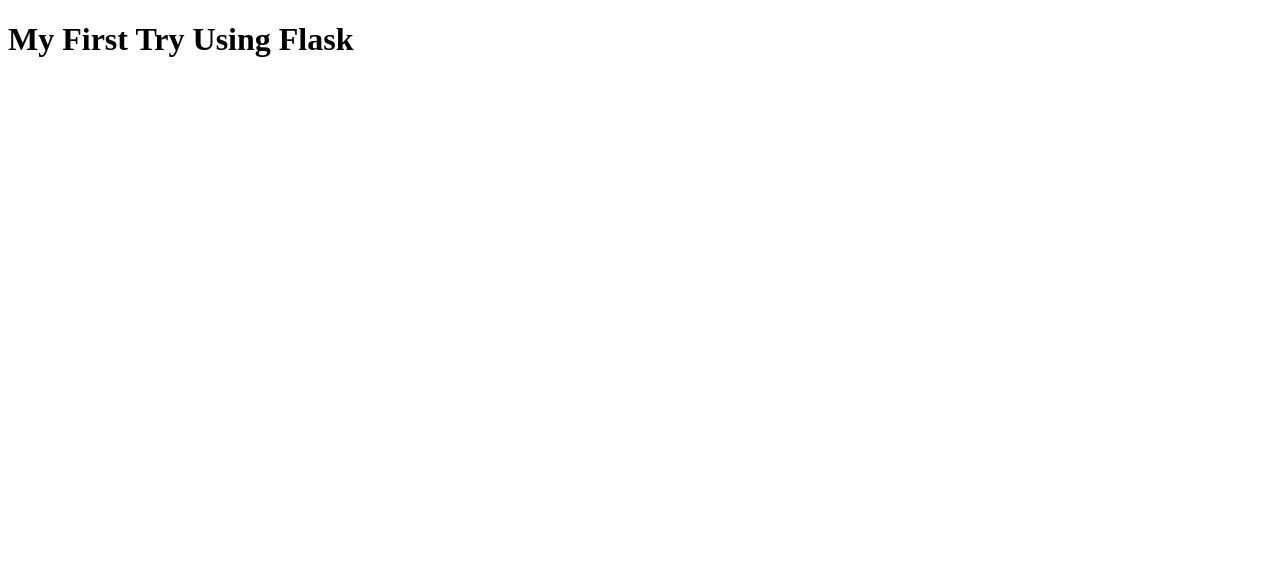
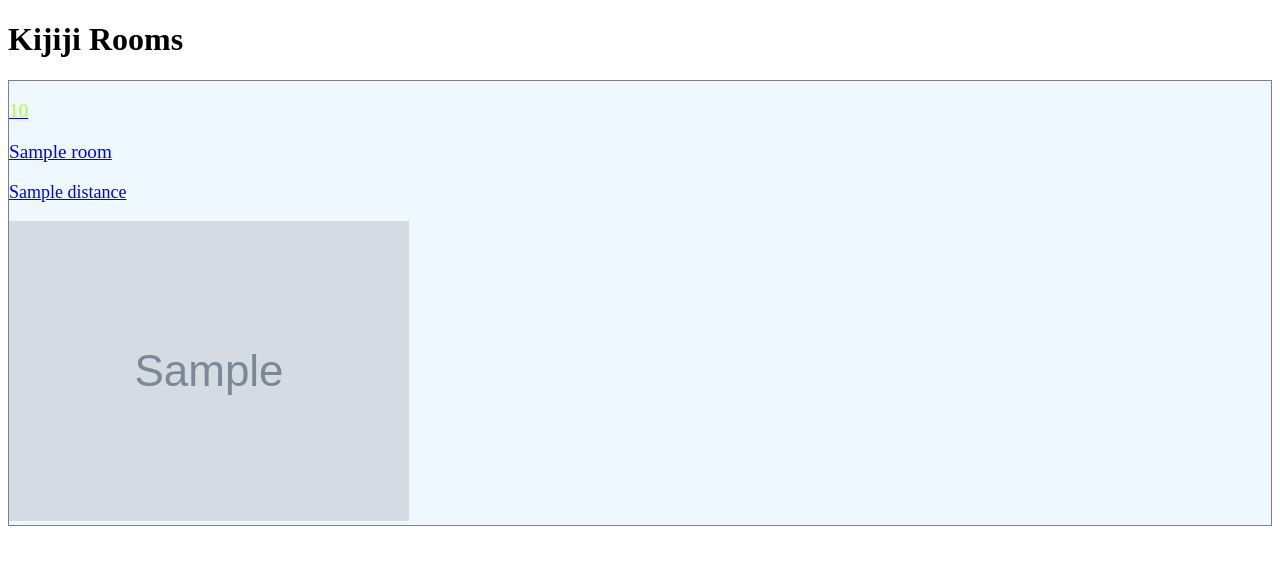
Before and after one commit to rajputje/Kijiji-Web-Scraper, a Flask app: template kijiji_rooms/templates/home.html in a window 1280 px wide. Shown: the top 565 px of the page. Run offline with Flask 2, Linux system fonts and the light colour scheme; the template is opened without the code that fills it: most values are stand-ins (such as "Sample title", 1, 10 or a date in 2020); grey boxes marked "Sample" are stand-in pictures.

Commit message:
Landing page now displays the first page of search results with basic css

```diff
--- a/kijiji_rooms/kijiji_web_scraper.py
+++ b/kijiji_rooms/kijiji_web_scraper.py
@@ -1,4 +1,5 @@
 import requests
+import re
 
 from bs4 import BeautifulSoup
 
@@ -16,7 +17,7 @@ response = requests.get(url)
 html = BeautifulSoup(response.text, 'html.parser')
 
 
-infoList = html.findAll('div', class_='info')
+infoList = html.findAll('div', class_='search-item')
 
 class Room:
     price = ''
@@ -24,6 +25,7 @@ class Room:
 
     link = ''
     distance = ''
+    imageUrl = ''
 
 rooms = []
 
@@ -33,7 +35,7 @@ for info in infoList:
 
     room.price = info.find('div', class_='price').string.strip()
 
-    if room.price != 'Please Contact':
+    if re.search('[a-zA-Z]', room.price) == None:
 
         priceFloat = float(room.price.strip('$').replace(',', ''))
 
@@ -45,6 +47,8 @@ for info in infoList:
     room.link = info.find('a', class_='title').get('href')
 
     room.distance = info.find('div', class_='distance').string.strip()
+    room.imageUrl = info.find('img').get('data-src', None)
+    if room.imageUrl == None:
+        room.imageUrl = info.find('img')['src']
 
-    print(room.__dict__)
     rooms.append(room)
--- a/kijiji_rooms/main.py
+++ b/kijiji_rooms/main.py
@@ -1,10 +1,11 @@
 from flask import Flask, render_template
+import kijiji_web_scraper
 
 app = Flask(__name__)
 
 @app.route("/")
 def home():
-    return render_template("home.html")
+    return render_template("home.html", rooms = kijiji_web_scraper.rooms)
 
 if __name__ == "__main__":
     app.run(debug=True)
--- /dev/null
+++ b/kijiji_rooms/static/css/stylesheet.css
@@ -0,0 +1,17 @@
+.info{
+    border: 1px solid gray;
+    background-color: aliceblue;
+}
+
+.price{
+    color: greenyellow;
+    font-size: larger;
+}
+
+.title{
+    font-size: larger;
+}
+
+.distance{
+    font-size: large;
+}
--- a/kijiji_rooms/templates/home.html
+++ b/kijiji_rooms/templates/home.html
@@ -2,9 +2,20 @@
 <html lang="en" dir="ltr">
   <head>
     <meta charset="utf-8">
-    <title>Flask Tutorial</title>
+    <link rel="stylesheet" href="{{url_for('static', filename='css/stylesheet.css')}}">
+    <title>Kijiji Rooms</title>
   </head>
   <body>
-    <h1> My First Try Using Flask </h1>
+    <h1> Kijiji Rooms </h1>
+    {% for room in rooms %}
+    <a href="https://kijiji.ca{{room.link}}">
+        <div class="info">
+            <p class="price"> {{room.price}} </p>
+            <p class="title"> {{room.title}} </p>
+            <p class="distance"> {{room.distance}} </p>
+            <img src="{{room.imageUrl}}">
+        </div>
+    </a>
+    {% endfor %}
   </body>
 </html>
```
